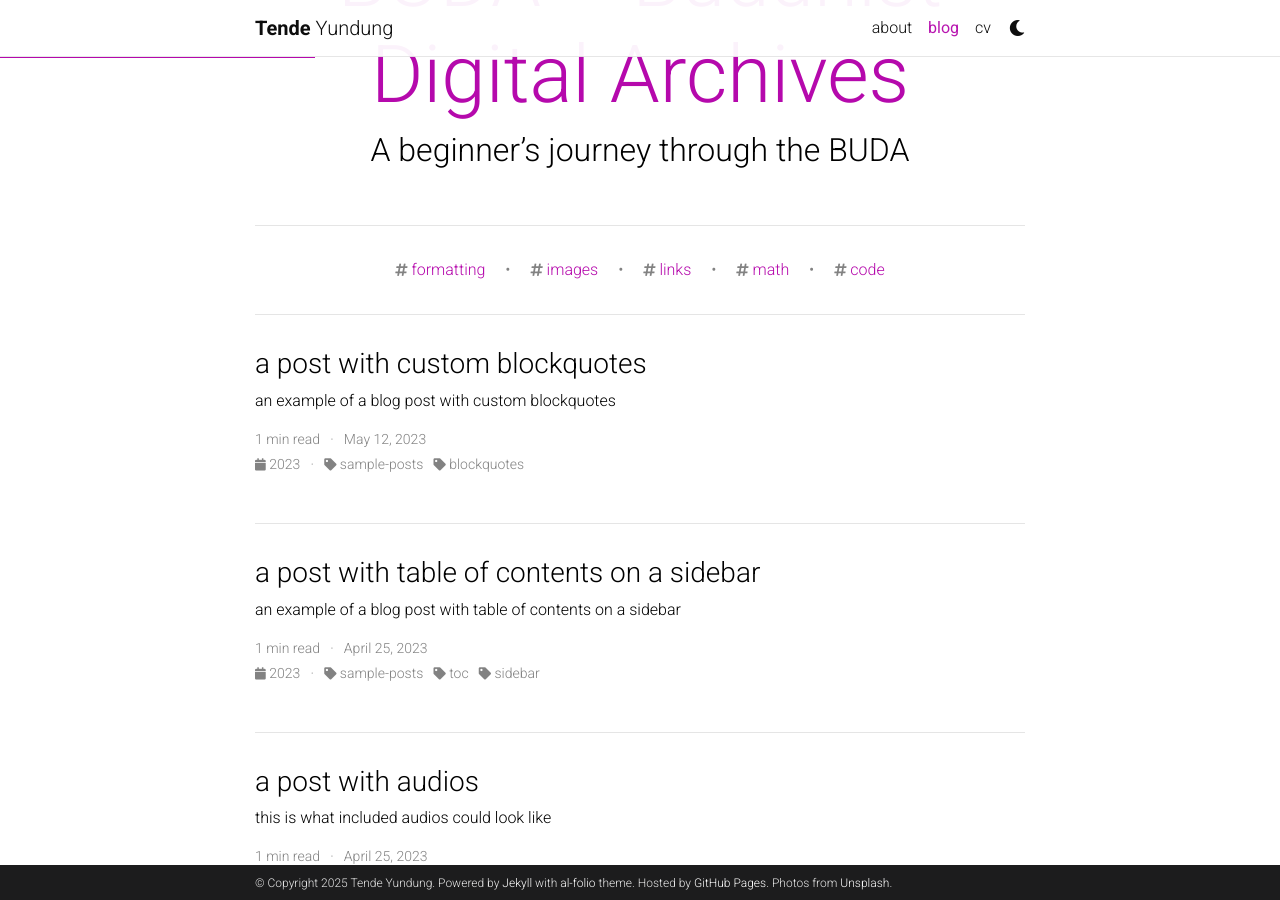
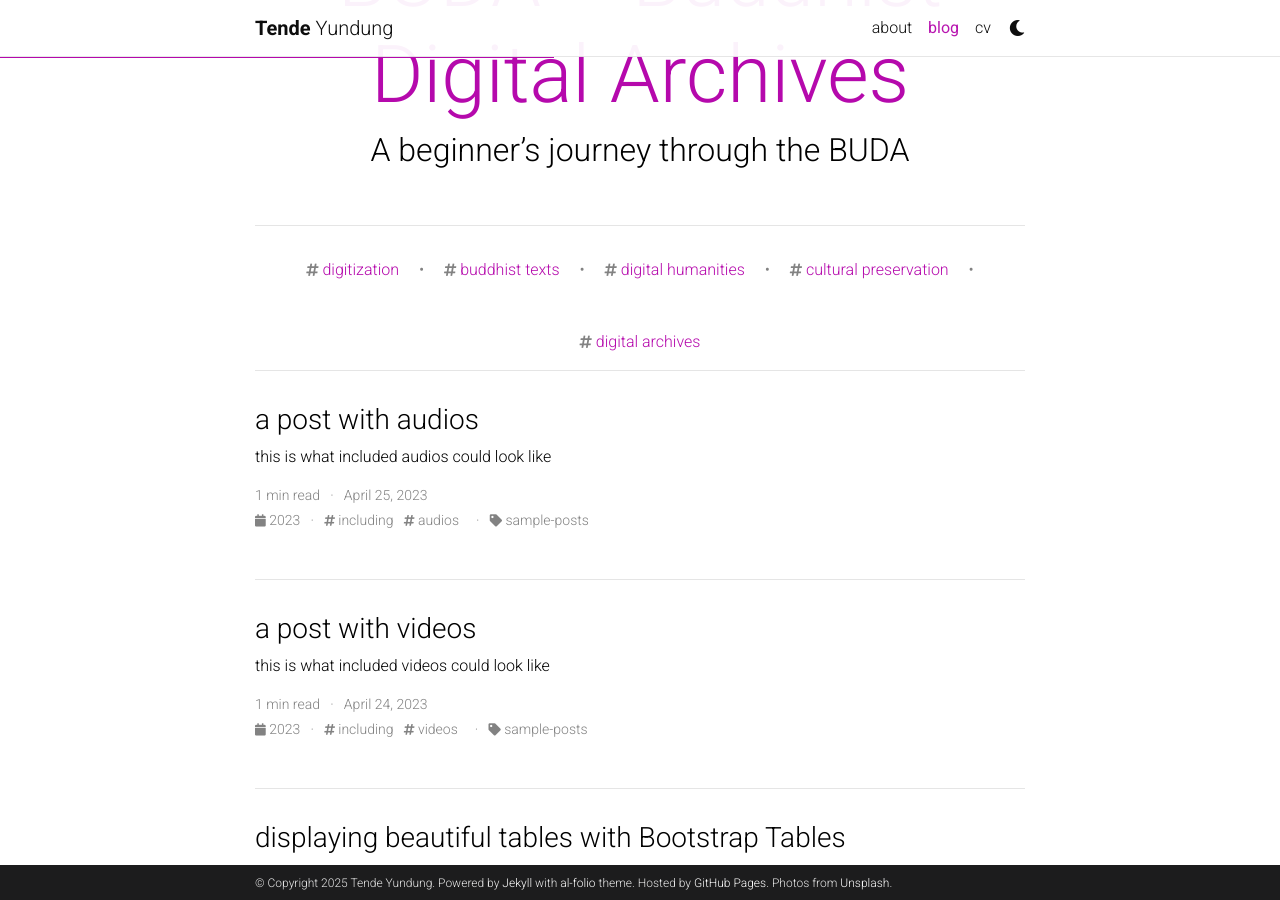
Before and after one commit to yundung/yundung.github.io, a Jekyll site: the page built from blog/index.html, in a window 1280 px wide and 900 px high, scrolled down 206 px. Built offline with Jekyll 4.4.1, drawn with Linux system fonts in a browser that asks for light colours; full-size pictures stand in for the smaller copies a plugin makes; the list of posts is cut into pages by our own code; comment, search, counter and statistics services are not loaded; a style sheet for code colours, icons or effects is not loaded.

Commit message:
Hide blog posts with visible: false in frontmatter from post list

```diff
--- a/_config.yml
+++ b/_config.yml
@@ -45,7 +45,7 @@ repo_trophies:
 # will use title and url fields
 # Take a look to https://github.com/jekyll/jekyll-feed for more customization
 
-rss_icon: true
+rss_icon: false
 
 # -----------------------------------------------------------------------------
 # Layout
@@ -262,7 +262,7 @@ jekyll-archives:
     tag: '/blog/tag/:name/'
     category: '/blog/category/:name/'
 
-display_tags: ['formatting', 'images', 'links', 'math', 'code'] # these tags will be displayed on the front page of your blog
+display_tags: ['digitization', 'buddhist texts', 'digital humanities', 'cultural preservation', 'digital archives'] # these tags will be displayed on the front page of your blog
 
 # -----------------------------------------------------------------------------
 # Jekyll Scholar
--- a/blog/index.html
+++ b/blog/index.html
@@ -42,6 +42,7 @@ pagination:
 
   <ul class="post-list">
     {% for post in paginator.posts %}
+    {% unless post.visible == 'false' or post.visible == false %}
 
     {% if post.external_source == blank %}
       {% assign read_time = post.content | number_of_words | divided_by: 180 | plus: 1 %}
@@ -107,7 +108,7 @@ pagination:
 </div>
 {%- endif -%}
     </li>
-
+    {% endunless %}
     {% endfor %}
   </ul>
 
```
Also changed, not shown: _posts/2015-03-15-formatting-and-links.md (+1 -0 lines), _posts/2023-04-25-sidebar-table-of-contents.md (+1 -0 lines), _posts/2023-05-12-custom-blockquotes.md (+1 -0 lines).
